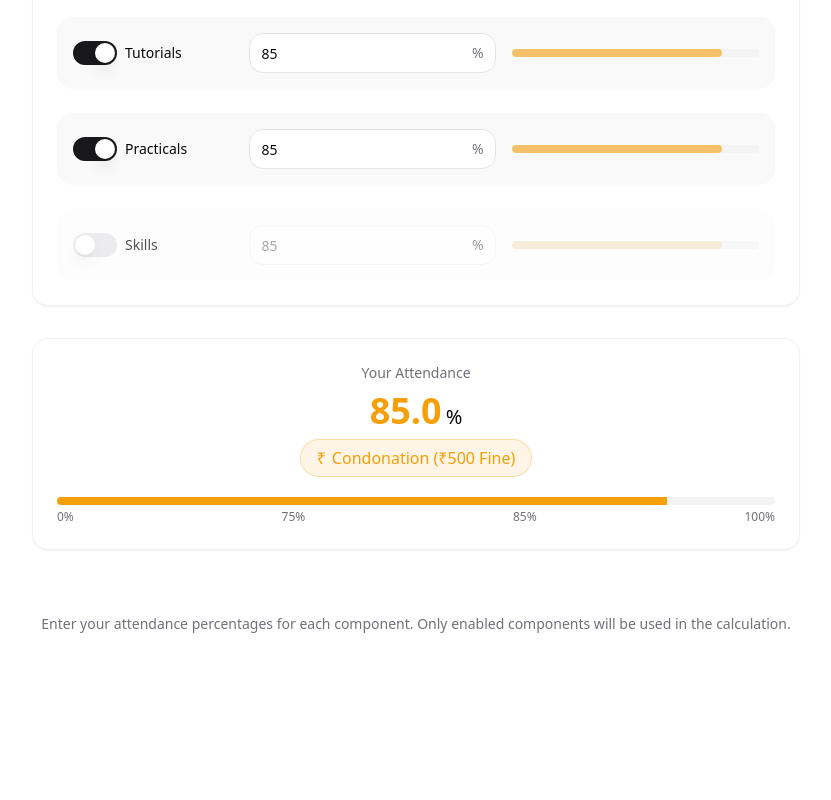
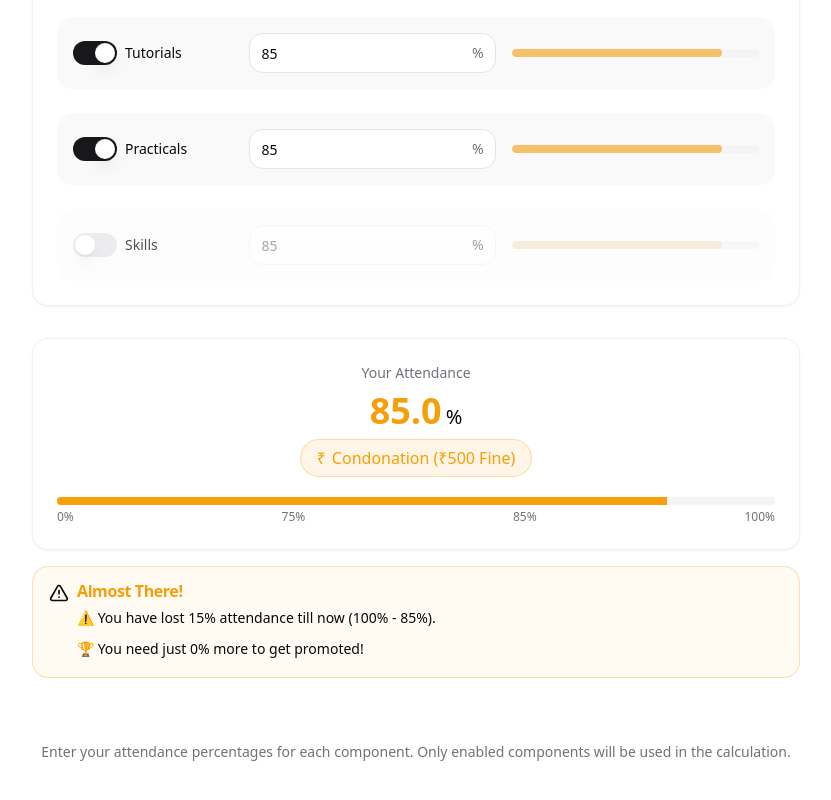
Before and after one commit to karthiksivasai/attendance-metrics, a React (Vite) app: page / in a window 1280 px wide. Shown: the part 346-1146 px from the top of the page, without its empty margins (224-1055 px from the left). Before the commit the page ends 1028 px from the top, so only its background shows below. Built offline with nearby package versions, Linux system fonts and the light colour scheme.

Commit message:
Add attendance improvement message
Adds a message displaying lost attendance percentage and percentage needed for promotion.

```diff
--- /dev/null
+++ b/src/components/ImprovementMessage.tsx
@@ -0,0 +1,62 @@
+
+import { cn } from '@/lib/utils';
+import { AttendanceStatus } from '@/utils/calculatorUtils';
+import { AlertCircle, AlertTriangle, CheckCircle } from 'lucide-react';
+import { Alert, AlertDescription, AlertTitle } from '@/components/ui/alert';
+
+interface ImprovementMessageProps {
+  attendance: number;
+  status: AttendanceStatus;
+  className?: string;
+}
+
+export const ImprovementMessage = ({ attendance, status, className }: ImprovementMessageProps) => {
+  const lostPercentage = Math.round((100 - attendance) * 10) / 10;
+  const requiredPercentage = Math.max(0, Math.round((85 - attendance) * 10) / 10);
+
+  const renderMessage = () => {
+    switch (status) {
+      case 'detained':
+        return (
+          <Alert className="border-detained/30 bg-detained/5">
+            <AlertCircle className="h-5 w-5 text-detained" />
+            <AlertTitle className="text-detained font-semibold">Attendance Improvement Needed</AlertTitle>
+            <AlertDescription className="mt-2 space-y-2">
+              <p>❌ You have lost {lostPercentage}% attendance till now (100% - {attendance}%).</p>
+              <p>🚨 To get promoted, you need to increase your attendance by {requiredPercentage}%.</p>
+            </AlertDescription>
+          </Alert>
+        );
+      case 'condonation':
+        return (
+          <Alert className="border-condonation/30 bg-condonation/5">
+            <AlertTriangle className="h-5 w-5 text-condonation" />
+            <AlertTitle className="text-condonation font-semibold">Almost There!</AlertTitle>
+            <AlertDescription className="mt-2 space-y-2">
+              <p>⚠️ You have lost {lostPercentage}% attendance till now (100% - {attendance}%).</p>
+              <p>🏆 You need just {requiredPercentage}% more to get promoted!</p>
+            </AlertDescription>
+          </Alert>
+        );
+      case 'promoted':
+        return (
+          <Alert className="border-promoted/30 bg-promoted/5">
+            <CheckCircle className="h-5 w-5 text-promoted" />
+            <AlertTitle className="text-promoted font-semibold">Great Job!</AlertTitle>
+            <AlertDescription className="mt-2 space-y-2">
+              <p>✅ You have lost {lostPercentage}% attendance till now (100% - {attendance}%).</p>
+              <p>🎉 Congratulations! You are promoted.</p>
+            </AlertDescription>
+          </Alert>
+        );
+      default:
+        return null;
+    }
+  };
+
+  return (
+    <div className={cn('w-full', className)}>
+      {renderMessage()}
+    </div>
+  );
+};
--- a/src/components/ResultCard.tsx
+++ b/src/components/ResultCard.tsx
@@ -4,6 +4,7 @@ import { AnimatedNumber } from './AnimatedNumber';
 import { StatusBadge } from './StatusBadge';
 import { cn } from '@/lib/utils';
 import { AttendanceStatus } from '@/utils/calculatorUtils';
+import { ImprovementMessage } from './ImprovementMessage';
 
 interface ResultCardProps {
   attendance: number;
@@ -15,6 +16,7 @@ export const ResultCard = ({ attendance, status, className }: ResultCardProps) =
   const progressWidth = `${Math.min(100, attendance)}%`;
 
   return (
+    <div className="w-full space-y-4">
       <Card className={cn('w-full overflow-hidden glass-card animate-scale-in', className)}>
         <CardContent className="p-6">
           <div className="space-y-4">
@@ -60,5 +62,12 @@ export const ResultCard = ({ attendance, status, className }: ResultCardProps) =
           </div>
         </CardContent>
       </Card>
+
+      <ImprovementMessage
+        attendance={attendance}
+        status={status}
+        className="animate-fade-in animate-delay-300"
+      />
+    </div>
   );
 };
```
Lines whose indentation alone changed are shown as unchanged.
